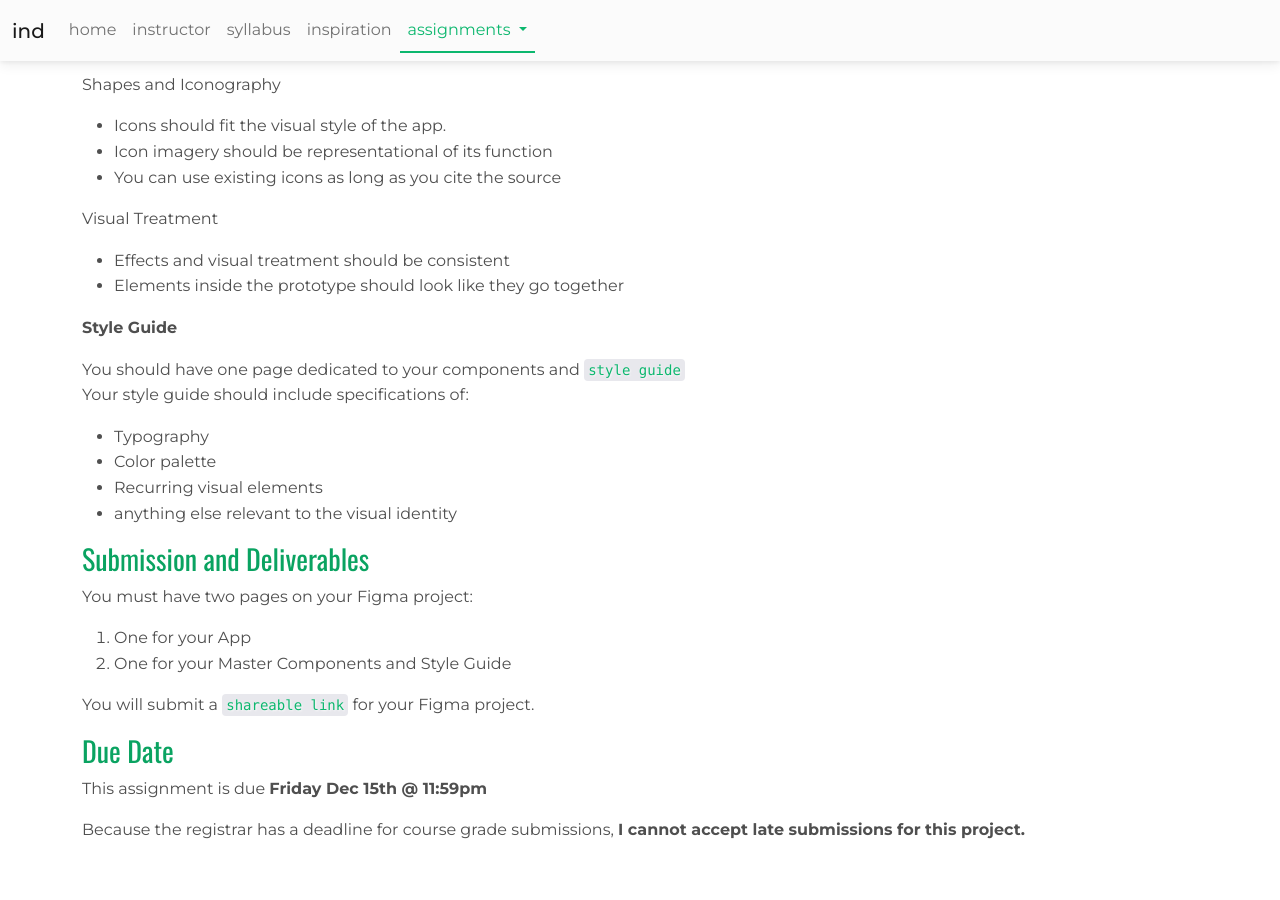
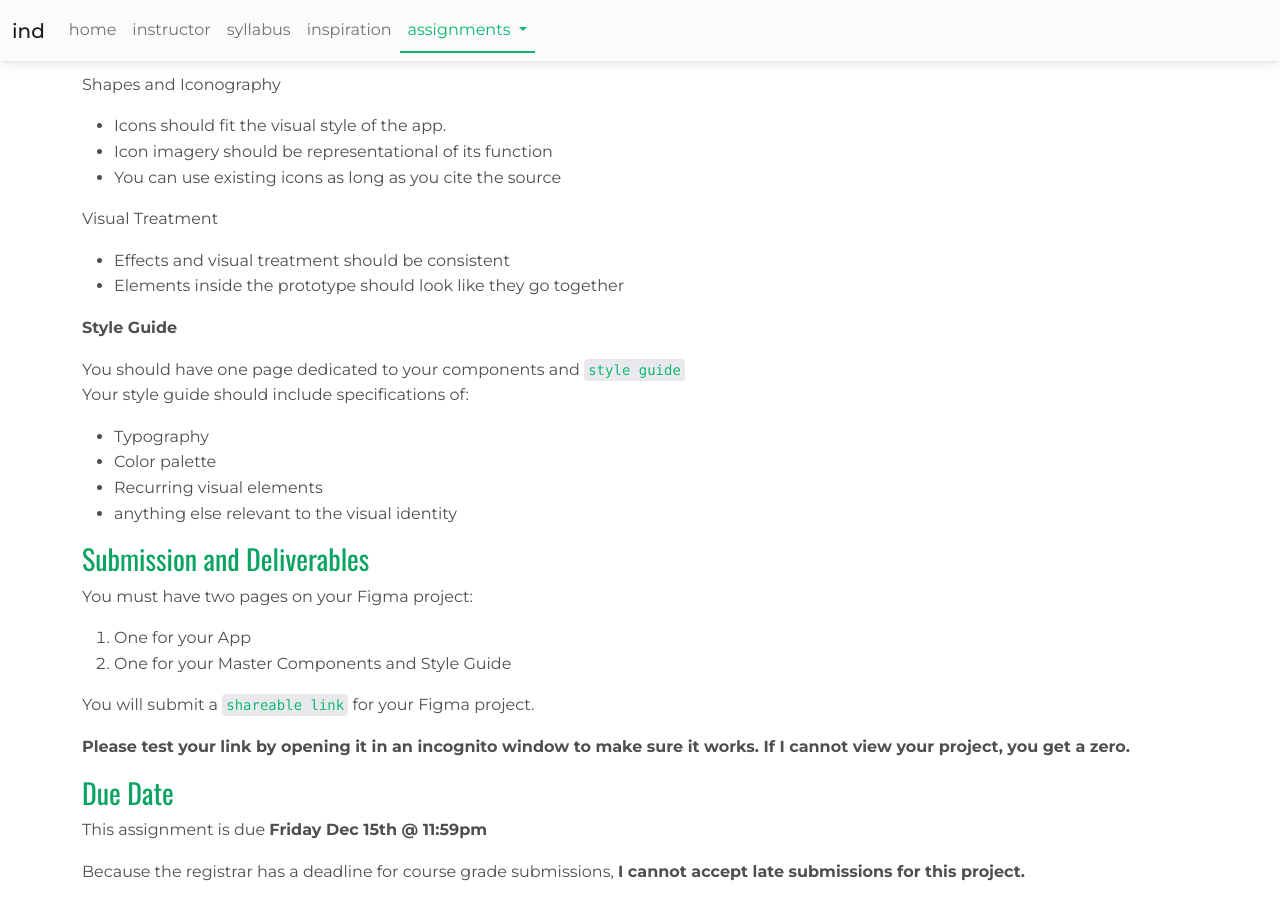
Before and after one commit to nicnosis/cu-courses, a Jekyll site: the page built from fa23/ind/assignments/p3.md, in a window 1280 px wide and 900 px high, scrolled down 4307 px. Built offline with Jekyll 4.4.1, drawn with Linux system fonts in a browser that asks for light colours; nearby versions of some CDN libraries; before the commit the page ends 5166 px from its top, so only the background shows below that.

Commit message:
edit ind p3

```diff
--- a/fa23/ind/assignments/p3.md
+++ b/fa23/ind/assignments/p3.md
@@ -182,6 +182,7 @@ You must have two pages on your Figma project:
 
 You will submit a `shareable link` for your Figma project.
 
+__Please test your link by opening it in an incognito window to make sure it works. If I cannot view your project, you get a zero.__
 
 ### Due Date
 This assignment is due __Friday Dec 15th @ 11:59pm__
```
